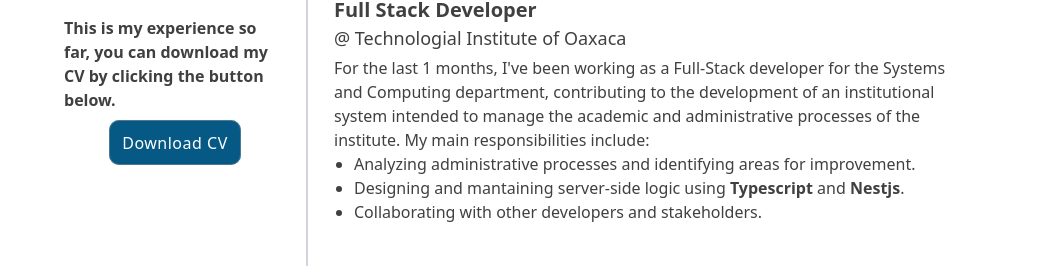
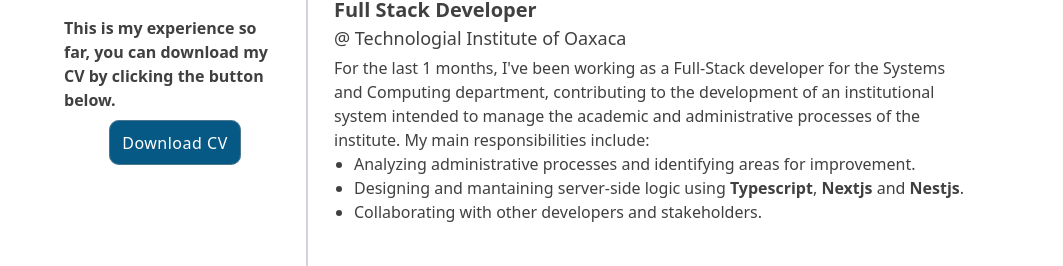
Before and after one commit to ralodev/ralodev, a Vue app: page / in a window 1280 px wide. Shown: the part 974-1240 px from the top of the page, without its empty margins (108-1171 px from the left). Built offline with nearby package versions, Linux system fonts and the light colour scheme.

Commit message:
Update job description

```diff
--- a/src/views/home/ExperienceSection.vue
+++ b/src/views/home/ExperienceSection.vue
@@ -34,7 +34,7 @@
                   months, I've been working as a Full-Stack developer for the Systems and Computing department, contributing to the development of an institutional system intended to manage the academic and administrative processes of the institute. My main responsibilities include:
                 <ul class="list-disc ps-5 pb-3">
                   <li>Analyzing administrative processes and identifying areas for improvement.</li>
-                  <li>Designing and mantaining server-side logic using <strong>Typescript</strong> and <strong>Nestjs</strong>.</li>
+                  <li>Designing and mantaining server-side logic using <strong>Typescript</strong>, <strong>Nextjs</strong> and <strong>Nestjs</strong>.</li>
                   <li>Collaborating with other developers and stakeholders.</li>
                 </ul>
                 </p>
```
